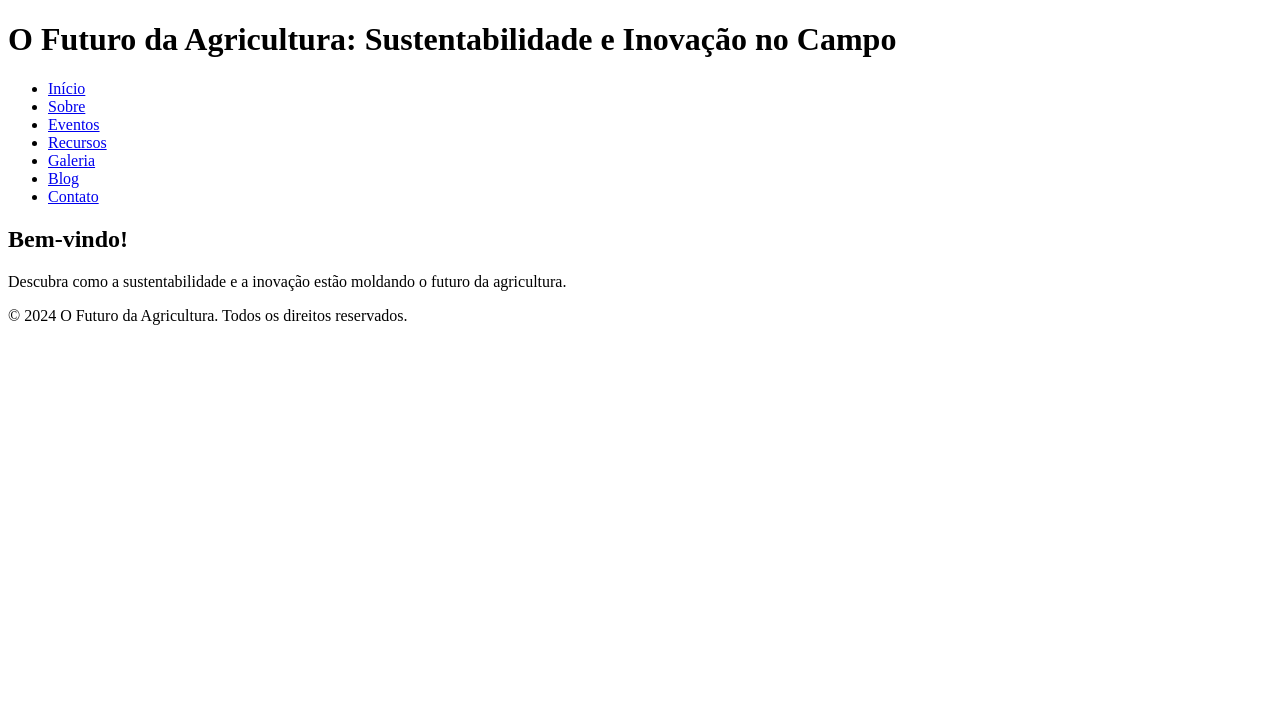
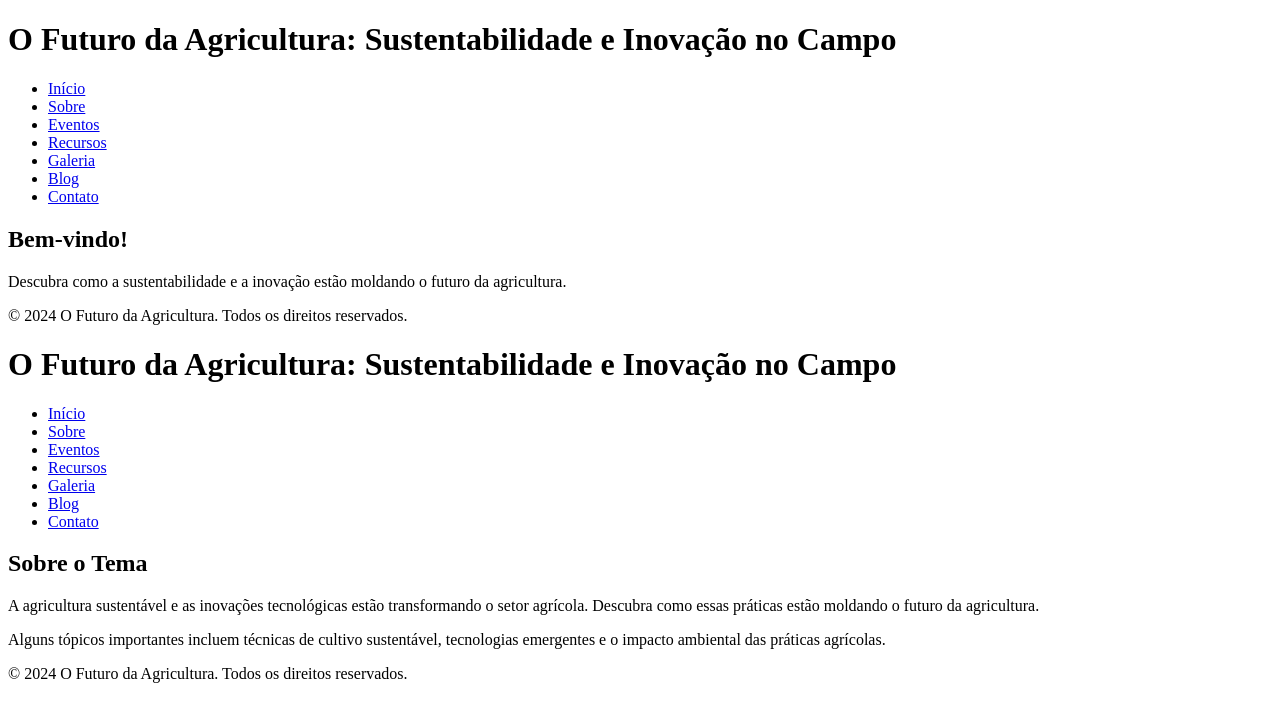
Before and after one commit to CauaneOlimpio/projeto-agrinho, a plain HTML site: page Index.html in a window 1280 px wide. Drawn offline with Linux system fonts and the light colour scheme.

Commit message:
Update Index.html

```diff
--- a/Index.html
+++ b/Index.html
@@ -32,3 +32,38 @@
     </footer>
 </body>
 </html>
+<!DOCTYPE html>
+<html lang="pt-BR">
+<head>
+    <meta charset="UTF-8">
+    <meta name="viewport" content="width=device-width, initial-scale=1.0">
+    <title>Sobre - O Futuro da Agricultura</title>
+    <link rel="stylesheet" href="styles.css">
+</head>
+<body>
+    <header>
+        <h1>O Futuro da Agricultura: Sustentabilidade e Inovação no Campo</h1>
+        <nav>
+            <ul>
+                <li><a href="index.html">Início</a></li>
+                <li><a href="sobre.html">Sobre</a></li>
+                <li><a href="eventos.html">Eventos</a></li>
+                <li><a href="recursos.html">Recursos</a></li>
+                <li><a href="galeria.html">Galeria</a></li>
+                <li><a href="blog.html">Blog</a></li>
+                <li><a href="contato.html">Contato</a></li>
+            </ul>
+        </nav>
+    </header>
+    <div class="container">
+        <section>
+            <h2>Sobre o Tema</h2>
+            <p>A agricultura sustentável e as inovações tecnológicas estão transformando o setor agrícola. Descubra como essas práticas estão moldando o futuro da agricultura.</p>
+            <p>Alguns tópicos importantes incluem técnicas de cultivo sustentável, tecnologias emergentes e o impacto ambiental das práticas agrícolas.</p>
+        </section>
+    </div>
+    <footer>
+        <p>&copy; 2024 O Futuro da Agricultura. Todos os direitos reservados.</p>
+    </footer>
+</body>
+</html>
```
